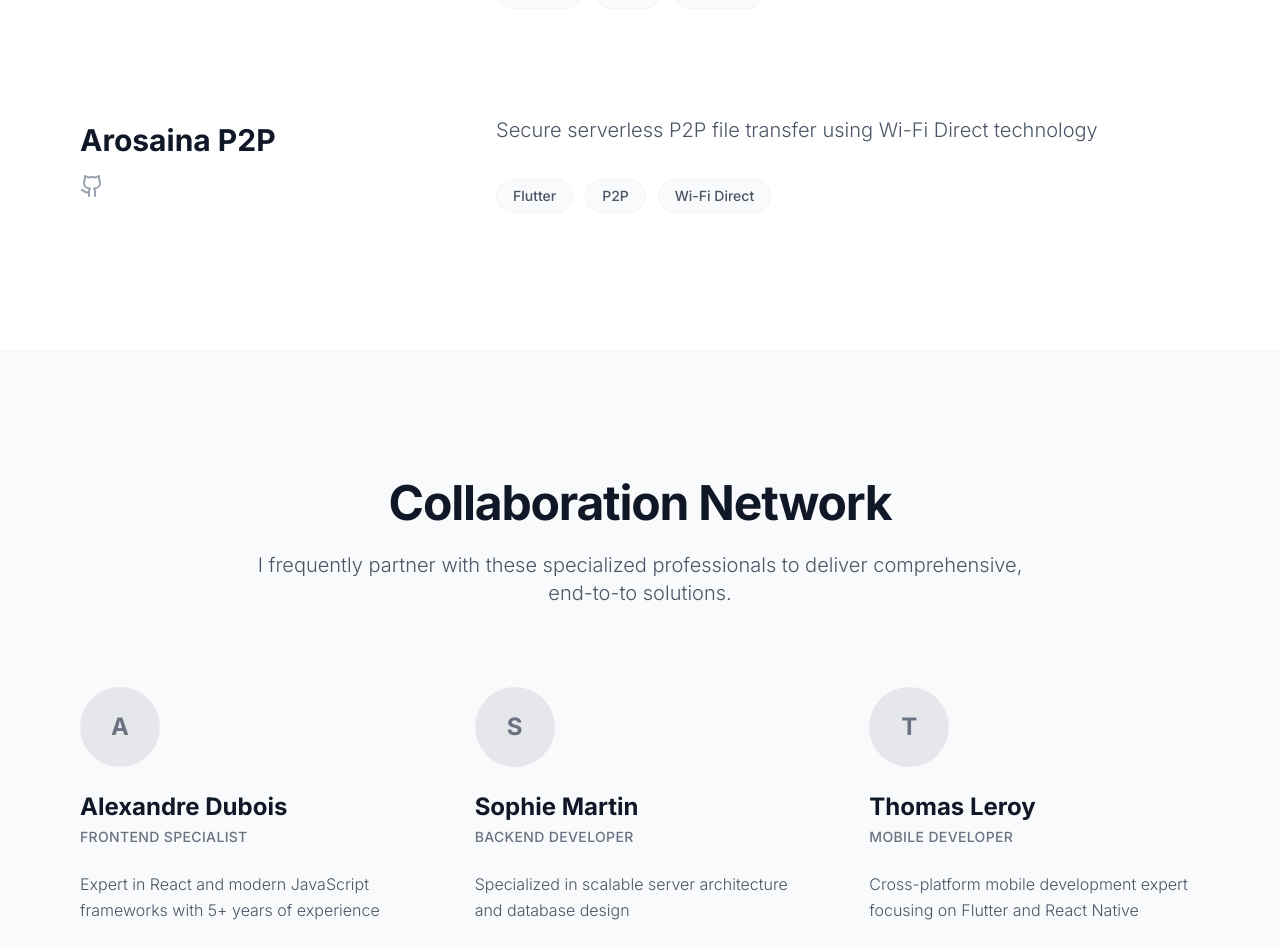
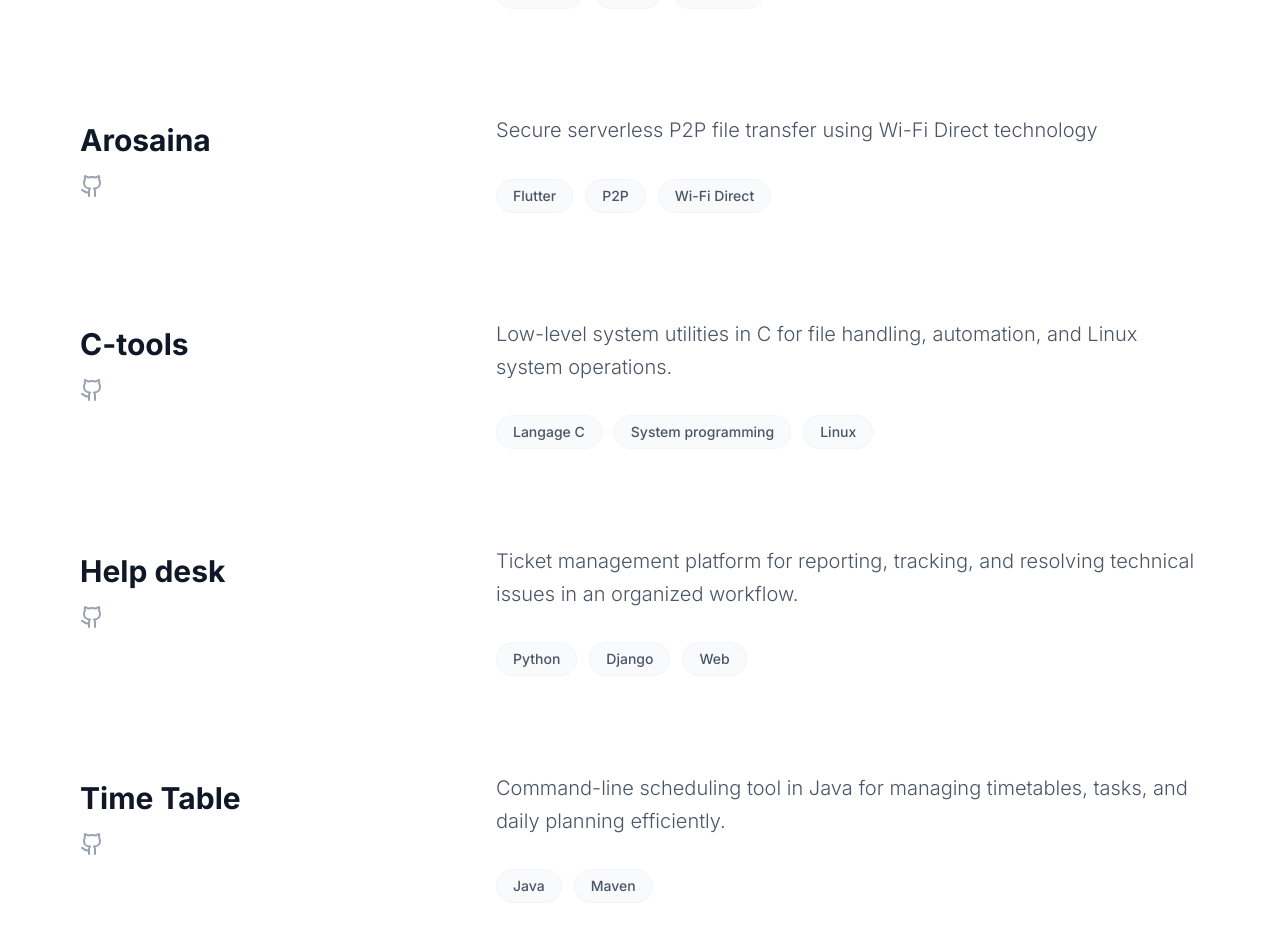
Before and after one commit to Dera2Salles/portofolio, a React (Vite) app: page / in a window 1280 px wide. Shown: the part 2545-3492 px from the top of the page. Built offline with nearby package versions, Linux system fonts and the light colour scheme.

Commit message:
Remove unused Team component and update project names
The Team component was removed as it's no longer needed.
Project names in the Projects component have been standardized for
consistency.

```diff
--- a/src/App.tsx
+++ b/src/App.tsx
@@ -5,7 +5,6 @@ import Skills from "./components/Skills";
 import Footer from "./components/Footer";
 import Hero from "./components/Hero";
 import Navbar from "./components/Navbar";
-import Team from "./components/Team";
 
 const App: React.FC = () => {
   return (
@@ -14,7 +13,6 @@ const App: React.FC = () => {
       <Hero />
       <Skills />
       <Projects />
-      <Team />
       <Contact />
       <Footer />
     </div>
--- a/src/components/Projects.tsx
+++ b/src/components/Projects.tsx
@@ -4,7 +4,7 @@ import React from "react";
 
 const projects = [
   {
-    title: "Sabotsy Market",
+    title: "SabotsyMarket",
     description:
       "Laravel e-commerce platform with modern features and responsive design",
     tech: ["Laravel", "PHP", "MySQL", "Bootstrap"],
@@ -28,7 +28,7 @@ const projects = [
     live: "#",
   },
   {
-    title: "E_contrat Mobile App",
+    title: "E-contrat",
     description:
       "Android application for digital contract signing and management",
     tech: ["Android", "Java", "Firebase"],
@@ -36,11 +36,35 @@ const projects = [
     live: "#",
   },
   {
-    title: "Arosaina P2P",
+    title: "Arosaina",
     description:
       "Secure serverless P2P file transfer using Wi-Fi Direct technology",
     tech: ["Flutter", "P2P", "Wi-Fi Direct"],
     github: "https://github.com/Dera2Salles",
+    live: "#",
+  },
+  {
+    title: "C-tools",
+    description:
+      "Low-level system utilities in C for file handling, automation, and Linux system operations.",
+    tech: ["Langage C", "System programming", "Linux"],
+    github: "https://github.com/Dera2Salles/C-tools.git",
+    live: "#",
+  },
+  {
+    title: "Help desk",
+    description:
+      "Ticket management platform for reporting, tracking, and resolving technical issues in an organized workflow.",
+    tech: ["Python", "Django", "Web"],
+    github: "https://github.com/Dera2Salles/Help-desk.git",
+    live: "#",
+  },
+  {
+    title: "Time Table",
+    description:
+      "Command-line scheduling tool in Java for managing timetables, tasks, and daily planning efficiently.",
+    tech: ["Java" , "Maven"],
+    github: "https://github.com/Dera2Salles/Time-table.git",
     live: "#",
   },
 ];
--- a/src/components/Team.tsx
+++ b/src/components/Team.tsx
@@ -3,7 +3,7 @@ import React from "react";
 
 const teamMembers = [
   {
-    name: "Alexandre Dubois",
+    name: "Santatra",
     role: "Frontend Specialist",
     description:
       "Expert in React and modern JavaScript frameworks with 5+ years of experience",
```
